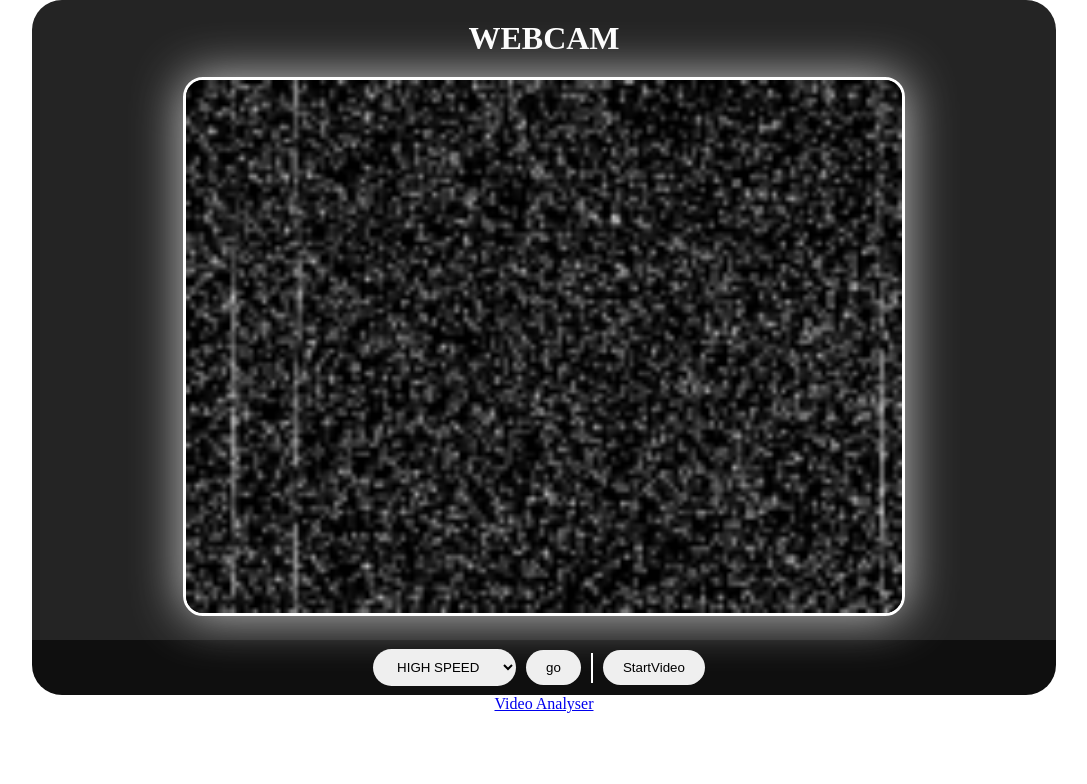
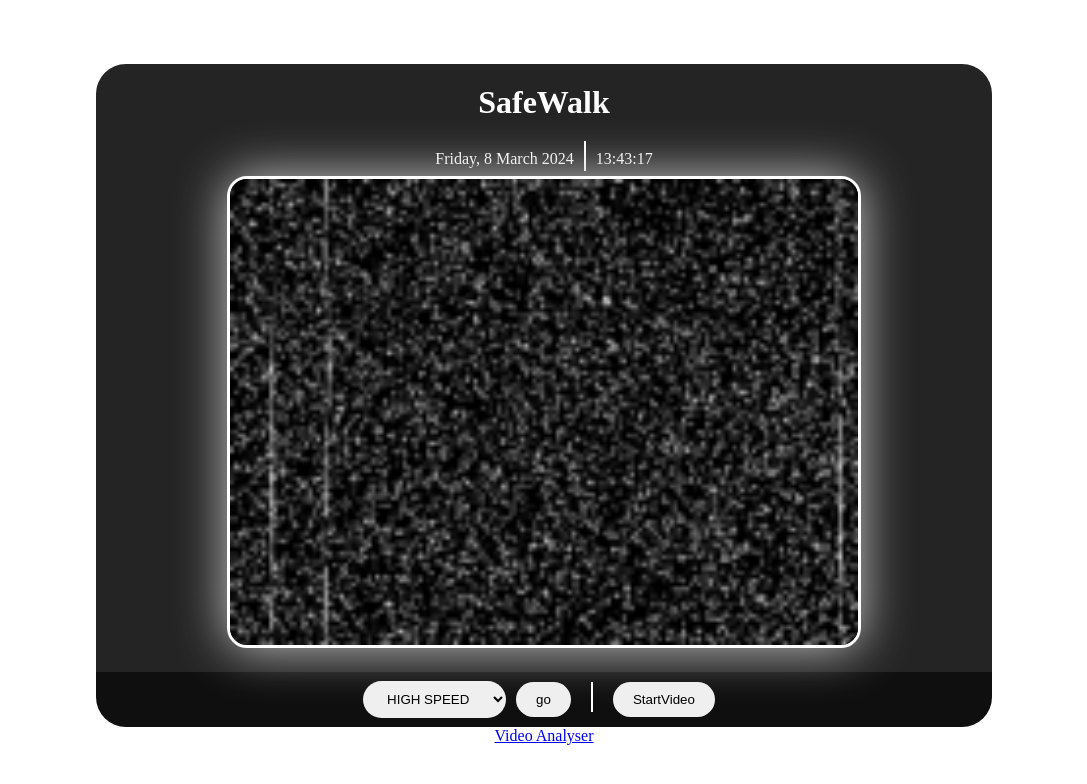
Before and after one commit to Saptarshi2120/MobileSafety-Alert-Fine-System, a Django app: page / in a window 1280 px wide. Shown: the top 784 px of the page, without its empty margins (96-1183 px from the left). Run offline with Django 4.2, Linux system fonts and the light colour scheme.

Commit message:
Add Date and time on client side html

```diff
--- a/static/css/main.css
+++ b/static/css/main.css
@@ -6,12 +6,23 @@ body {
     background-color: rgb(255, 255, 255);
 }
 
+h1 {
+    padding: 20px;
+}
+
 main {
+    margin-top: 5%;
     min-width: 500px;
-    width: 80%;
+    width: 70%;
     background-color: rgb(36, 36, 36);
     color: white;
     border-radius: 30px 30px 0px 0px;
+}
+
+.container {
+    display: flex;
+    justify-content: center;
+    align-items: center;
 }
 
 img {
@@ -49,17 +60,13 @@ select {
     border-style: none;
 }
 
-h1 {
-    padding: 20px;
-}
-
 footer {
     text-decoration: none;
 }
 
 .tools {
     min-width: 500px;
-    width: 80%;
+    width: 70%;
     display: flex;
     flex-direction: row;
     align-items: center;
@@ -71,5 +78,6 @@ footer {
 .line {
     width: 2px;
     height: 30px;
+    margin: 0px 10px 5px 10px;
     background-color: white;
 }
--- a/template/index.html
+++ b/template/index.html
@@ -7,12 +7,24 @@
     <meta name="viewport" content="width=device-width, initial-scale=1.0">
     <link rel="stylesheet" href="{% static 'css/main.css' %}">
     <title>WebCam</title>
+    <style>
+    </style>
 </head>
 
 <body>
     <center>
         <main>
-            <h1>WEBCAM</h1>
+            <h1>SafeWalk</h1>
+            <div class="container">
+                <div class="display-date">
+                    <span id="day">day</span>,
+                    <span id="daynum">00</span>
+                    <span id="month">month</span>
+                    <span id="year">0000</span>
+                </div>
+                <div class="line"></div>
+                <div class="display-time"></div>
+            </div>
             <img src="{%static 'assets/noise.gif'%}" alt="Camera" id="cam0">
         </main>
 
@@ -31,6 +43,60 @@
             <a href="analyse">Video Analyser</a>
         </footer>
         <script>
+            const displayTime = document.querySelector(".display-time");
+            // Time
+            function showTime() {
+                let time = new Date();
+                displayTime.innerText = time.toLocaleTimeString("en-US", { hour12: false });
+                setTimeout(showTime, 1000);
+            }
+
+            showTime();
+
+            // Date
+            function updateDate() {
+                let today = new Date();
+
+                // return number
+                let dayName = today.getDay(),
+                    dayNum = today.getDate(),
+                    month = today.getMonth(),
+                    year = today.getFullYear();
+
+                const months = [
+                    "January",
+                    "February",
+                    "March",
+                    "April",
+                    "May",
+                    "June",
+                    "July",
+                    "August",
+                    "September",
+                    "October",
+                    "November",
+                    "December",
+                ];
+                const dayWeek = [
+                    "Sunday",
+                    "Monday",
+                    "Tuesday",
+                    "Wednesday",
+                    "Thursday",
+                    "Friday",
+                    "Saturday",
+                ];
+                // value -> ID of the html element
+                const IDCollection = ["day", "daynum", "month", "year"];
+                // return value array with number as a index
+                const val = [dayWeek[dayName], dayNum, months[month], year];
+                for (let i = 0; i < IDCollection.length; i++) {
+                    document.getElementById(IDCollection[i]).firstChild.nodeValue = val[i];
+                }
+            }
+
+            updateDate();
+
             function pauseFunction() {
                 const btn = document.getElementById("btn_pause")
                 const img = document.getElementById("cam0")
```
Also changed, not shown: camera_modules/camera.py (+9 -2 lines).
